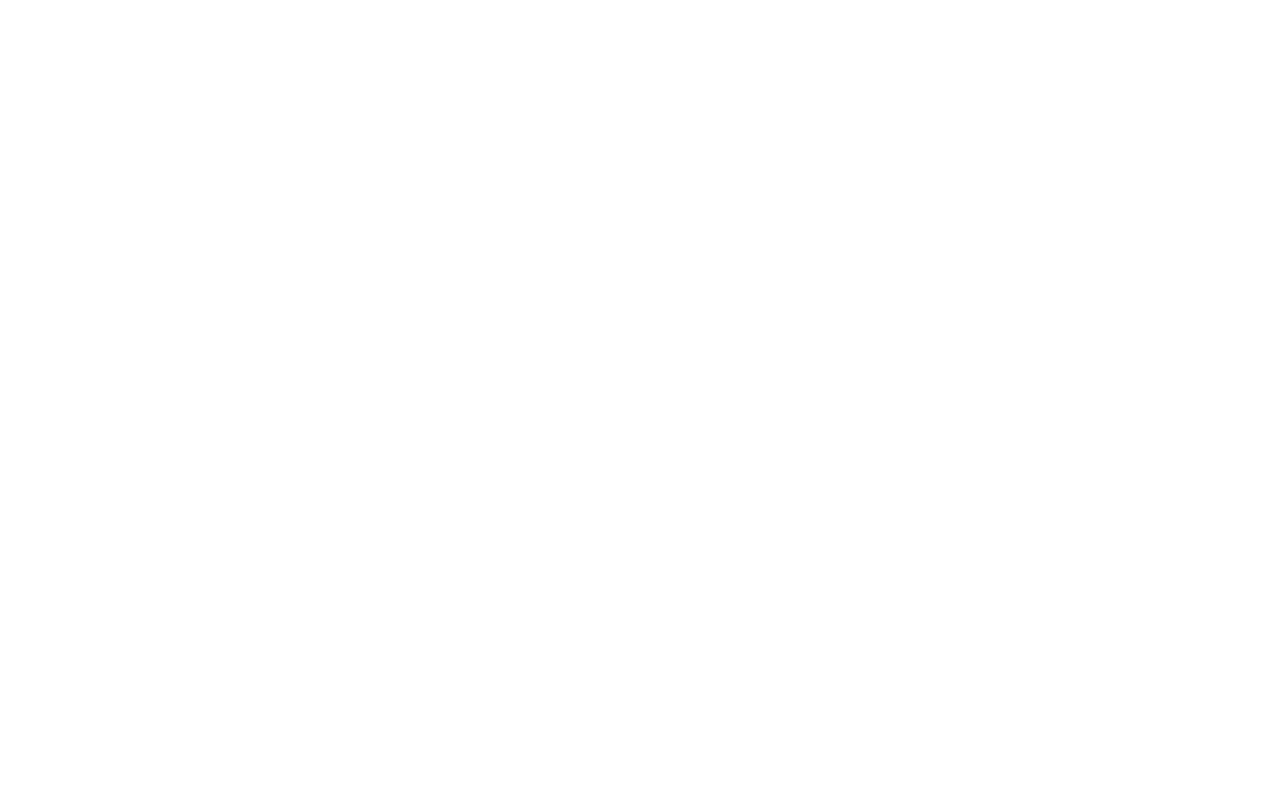
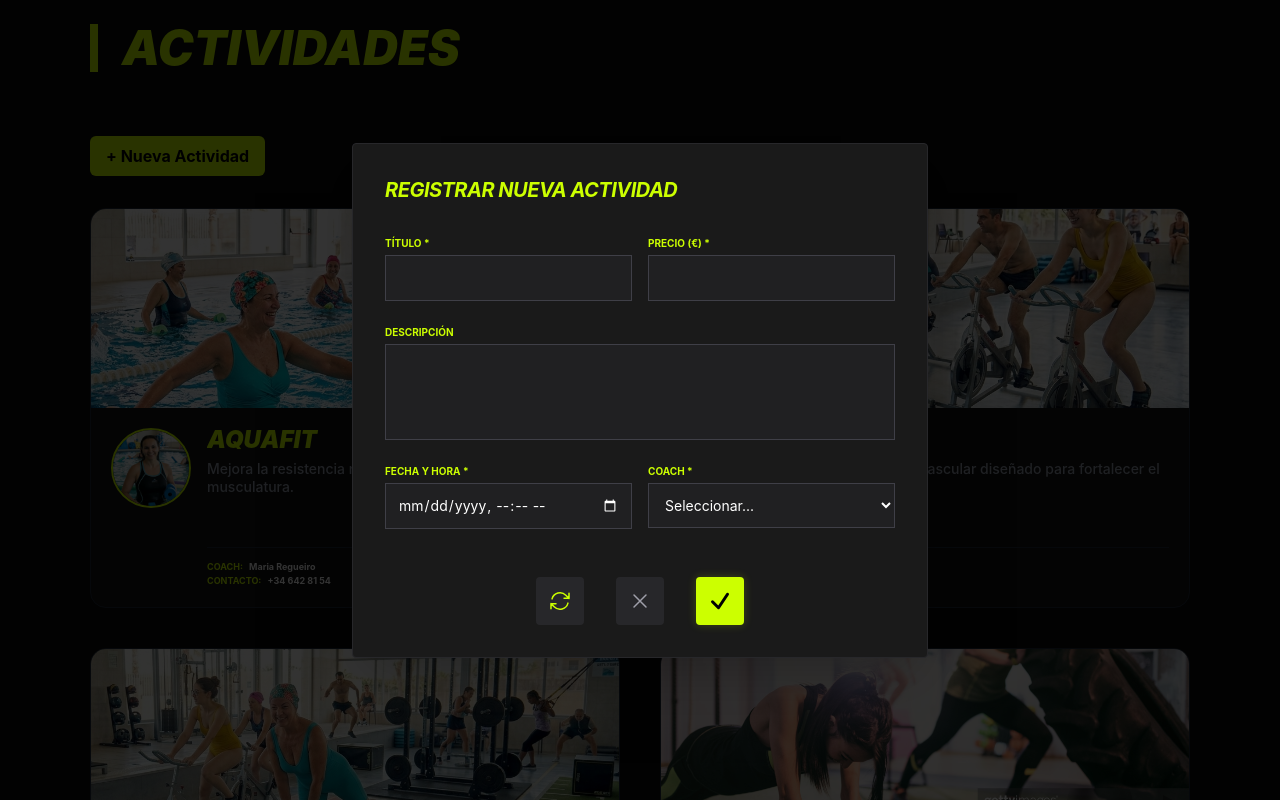
Before and after one commit to Grupo-2-FitControl/FitControl-Frontend, a React (Vite) app: page / in a window 1280 px wide. Before the commit this address had no page. Shown: the top 800 px of the page. Built offline with nearby package versions, Linux system fonts and the light colour scheme.

Commit message:
feat: implement activity registration modal and icon imports

```diff
--- a/package.json
+++ b/package.json
@@ -10,6 +10,7 @@
     "preview": "vite preview"
   },
   "dependencies": {
+    "@heroicons/react": "^2.2.0",
     "@tailwindcss/vite": "^4.2.2",
     "axios": "^1.15.0",
     "react": "^19.2.4",
--- a/src/App.jsx
+++ b/src/App.jsx
@@ -1,10 +1,12 @@
 import Activities from "./pages/Activities";
 import { Routes, Route } from "react-router-dom";
+
 function App() {
   return (
-      <Routes>
-        <Route path="/activities" element={<Activities />} />
-      </Routes>
-  )
+    <Routes>
+      <Route path="/" element={<Activities />} />
+    </Routes>
+  );
 }
+
 export default App;
--- a/src/components/ActivityCard.jsx
+++ b/src/components/ActivityCard.jsx
@@ -2,10 +2,10 @@
 
 const ActivityCard = ({ name, coach, description, contact, image, coachImage }) => {
   return (
-    // 'h-[400px]' obliga a la tarjeta a no crecer infinitamente
+
     <div className="bg-[#121212] border border-gray-800 rounded-2xl overflow-hidden flex flex-col h-[400px] w-full shadow-2xl">
 
-      {/* Imagen Superior: Ocupa exactamente el 50% */}
+
       <div className="h-1/2 w-full overflow-hidden">
         <img
           src={image}
@@ -14,12 +14,12 @@
         />
       </div>
 
-      {/* Info Inferior: El otro 50% */}
+
       <div className="h-1/2 p-5 flex flex-row gap-4">
 
-        {/* Avatar Coach */}
+
         <div className="flex-shrink-0">
-          <div className="w-16 h-16 rounded-full border-2 border-[#CCFF00] overflow-hidden">
+          <div className="w-20 h-20 rounded-full border-2 border-[#CCFF00] overflow-hidden">
             <img
               src={coachImage}
               className="w-full h-full object-cover"
@@ -28,13 +28,13 @@
           </div>
         </div>
 
-        {/* Textos y Datos */}
+
         <div className="flex flex-col justify-between flex-1 min-w-0">
           <div>
             <h3 className="text-[#CCFF00] text-2xl font-black italic uppercase leading-none mb-2 truncate">
               {name}
             </h3>
-            <p className="text-gray-400 text-[11px] leading-tight line-clamp-3 font-medium">
+            <p className="text-gray-400 text-sm (14px) leading-tight line-clamp-3 font-medium">
               {description}
             </p>
           </div>
--- a/src/pages/Activities.jsx
+++ b/src/pages/Activities.jsx
@@ -1,14 +1,19 @@
 
 import ActivityCard from "../components/ActivityCard";
-
-// Importaciones de imágenes (según tu explorador de archivos)
+import React, { useState } from 'react';
+import { ArrowPathIcon, XMarkIcon, CheckIcon } from '@heroicons/react/24/outline';
 import imgCircuit from "../assets/circuit.png";
 import imgCross from "../assets/CrossTraining.jpg";
 import imgPilates from "../assets/pilates.png";
 import imgZumba from "../assets/zumba.png";
 import coachMelissa from "../assets/Melissa.png";
 import coachMaria from "../assets/maria regueiro.png";
-import coachRoberto from "../assets/alberto.png";
+import coachalberto2 from "../assets/alberto2.png";
+import coachJavier from "../assets/javier.png"
+import coachana from "../assets/ana.png";
+import imgBike from "../assets/Bike.png";
+import imgAquafit from "../assets/Aquafit.png";
+
 
 const misActividades = [
   {
@@ -17,7 +22,7 @@
     coach: "Maria Regueiro",
     description:
       "Mejora la resistencia natural del agua para fortalecer la musculatura.",
-    image: imgPilates,
+    image:imgAquafit,
     coachImage: coachMaria,
     contact: "+34 642 81 54",
   },
@@ -27,7 +32,7 @@
     coach: "Melissa Gómez",
     description:
       "Entrenamiento cardiovascular diseñado para fortalecer el tren inferior.",
-    image: imgZumba,
+    image: imgBike,
     coachImage: coachMelissa,
     contact: "+34 624 39 42 61",
   },
@@ -38,8 +43,8 @@
     coach: "Alberto García",
     description:
       "Circuito de alta intensidad por estaciones para trabajo metabólico.",
-    image: imgCross,
-    coachImage: coachRoberto,
+    image:imgCircuit,
+    coachImage: coachalberto2,
     contact: "+34 600 00 00 00",
   },
   {
@@ -48,7 +53,7 @@
     coach: "Javier Galván",
     description: "Entrenamiento funcional variado ejecutado a alta intensidad.",
     image: imgCross,
-    coachImage: coachMaria, // Recuerda importar a Javier si tienes su foto
+    coachImage: coachJavier,
     contact: "+34 600 11 11 11",
   },
   {
@@ -58,7 +63,7 @@
     description:
       "Centrado en el control postural, la respiración y la flexibilidad.",
     image: imgPilates,
-    coachImage: coachMaria, // Recuerda importar a Ana si tienes su foto
+    coachImage:coachana,
     contact: "+34 600 22 22 22",
   },
   {
@@ -67,24 +72,100 @@
     coach: "Alberto García",
     description: "Disciplina fitness que combina baile con rutinas aeróbicas.",
     image: imgZumba,
-    coachImage: coachRoberto,
+    coachImage: coachalberto2,
     contact: "+34 600 33 33 33",
   },
 ];
 
 function Activities(){
+  const [showModal, setShowModal] = useState(true);
     return(
 <div className="w-full min-h-screen bg-[#0A0A0A] p-6 flex flex-col items-center overflow-x-hidden">
       <div className="max-w-[1100px] w-full">
         <h1 className="text-[#CCFF00] text-5xl font-black uppercase italic mb-16 border-l-8 border-[#CCFF00] pl-6">
           ACTIVIDADES
         </h1>
-        {/* Grid de 2 columnas para el diseño horizontal */}
+        <button
+  onClick={() => setShowModal(true)}
+  className="mb-8 bg-[#CCFF00] text-black px-4 py-2 rounded-md font-bold hover:bg-yellow-400 transition-colors"
+>
+  + Nueva Actividad
+</button>
         <div className="grid grid-cols-1 md:grid-cols-2 gap-10">
           {misActividades.map((act) => (
             <ActivityCard key={act.id} {...act} />
           ))}
         </div>
+        {showModal && (
+                <div className="fixed inset-0 bg-black/80 flex items-center justify-center z-50 p-4">
+                    <div className="bg-[#1A1A1A] p-8 rounded-sm w-full max-w-xl border border-zinc-800 shadow-2xl">
+
+                        <h2 className="text-[#CCFF00] font-bold text-xl mb-8 uppercase tracking-tight italic">
+                            Registrar Nueva Actividad
+                        </h2>
+
+                        <form className="space-y-6">
+                            <div className="grid grid-cols-2 gap-4">
+                                <div className="flex flex-col gap-1">
+                                    <label className="text-[#CCFF00] text-[10px] font-bold uppercase">Título *</label>
+                                    <input
+                                        type="text"
+                                        className="bg-zinc-800/50 border border-zinc-700 p-3 text-white text-sm outline-none focus:border-[#CCFF00] transition"
+                                    />
+                                </div>
+                                <div className="flex flex-col gap-1">
+                                    <label className="text-[#CCFF00] text-[10px] font-bold uppercase">Precio (€) *</label>
+                                    <input
+                                        type="number"
+                                        className="bg-zinc-800/50 border border-zinc-700 p-3 text-white text-sm outline-none focus:border-[#CCFF00] transition"
+                                    />
+                                </div>
+                            </div>
+
+                            <div className="flex flex-col gap-1">
+                                <label className="text-[#CCFF00] text-[10px] font-bold uppercase">Descripción</label>
+                                <textarea
+                                    className="bg-zinc-800/50 border border-zinc-700 p-3 text-white text-sm outline-none focus:border-[#CCFF00] transition h-24 resize-none"
+                                />
+                            </div>
+
+                            <div className="grid grid-cols-2 gap-4">
+                                <div className="flex flex-col gap-1">
+                                    <label className="text-[#CCFF00] text-[10px] font-bold uppercase">Fecha y Hora *</label>
+                                    <input
+                                        type="datetime-local"
+                                        className="bg-zinc-800/50 border border-zinc-700 p-3 text-white text-sm outline-none focus:border-[#CCFF00] transition [color-scheme:dark]"
+                                    />
+                                </div>
+                                <div className="flex flex-col gap-1">
+                                    <label className="text-[#CCFF00] text-[10px] font-bold uppercase">Coach *</label>
+                                    <select className="bg-zinc-800/50 border border-zinc-700 p-3 text-white text-sm outline-none focus:border-[#CCFF00] transition cursor-pointer">
+                                        <option value="">Seleccionar...</option>
+                                    </select>
+                                </div>
+                            </div>
+
+                            <div className="flex justify-center items-center gap-8 pt-6">
+                                <button type="button" className="bg-zinc-800 p-3 rounded hover:bg-zinc-700 transition">
+                                    <ArrowPathIcon className="w-6 h-6 text-[#CCFF00]" />
+                                </button>
+
+                                <button
+                                    type="button"
+                                    onClick={() => setShowModal(false)}
+                                    className="bg-zinc-800 p-3 rounded hover:bg-zinc-700 transition"
+                                >
+                                    <XMarkIcon className="w-6 h-6 text-zinc-400" />
+                                </button>
+
+                                <button type="submit" className="bg-[#CCFF00] p-3 rounded hover:bg-white transition shadow-[0_0_10px_rgba(204,255,0,0.2)]">
+                                    <CheckIcon className="w-6 h-6 text-black stroke-[3]" />
+                                </button>
+                            </div>
+                        </form>
+                    </div>
+                </div>
+            )}
       </div>
     </div>
     )
```
Also changed, not shown: src/services/actividadesApi.jsx (added), 1 other file (tests, documents, lock files or other folders).
